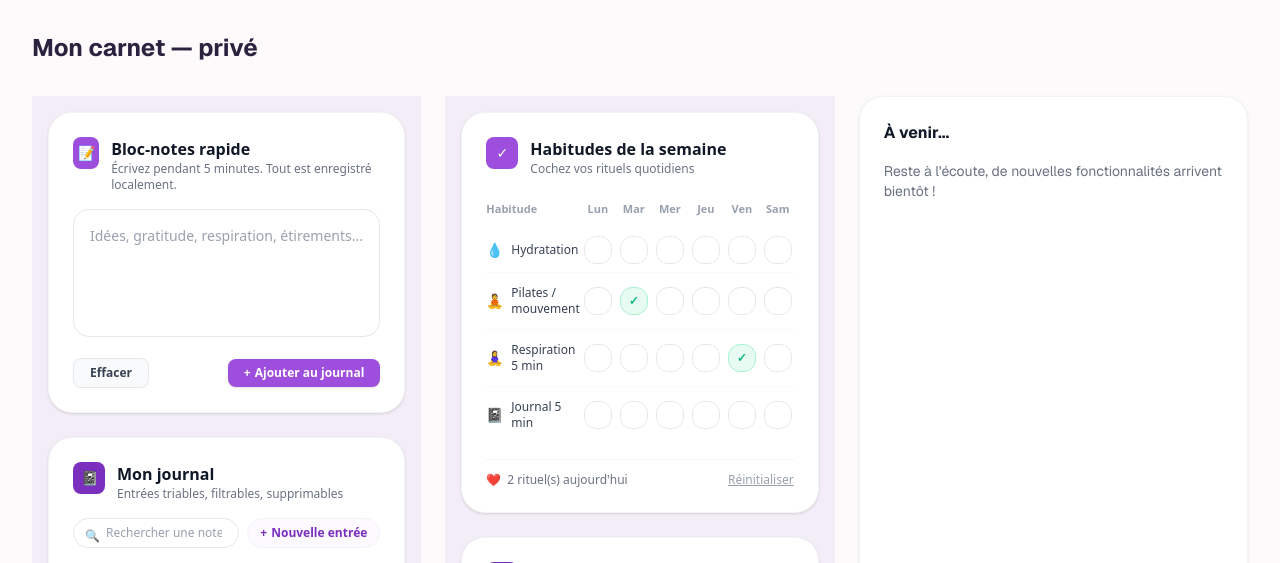
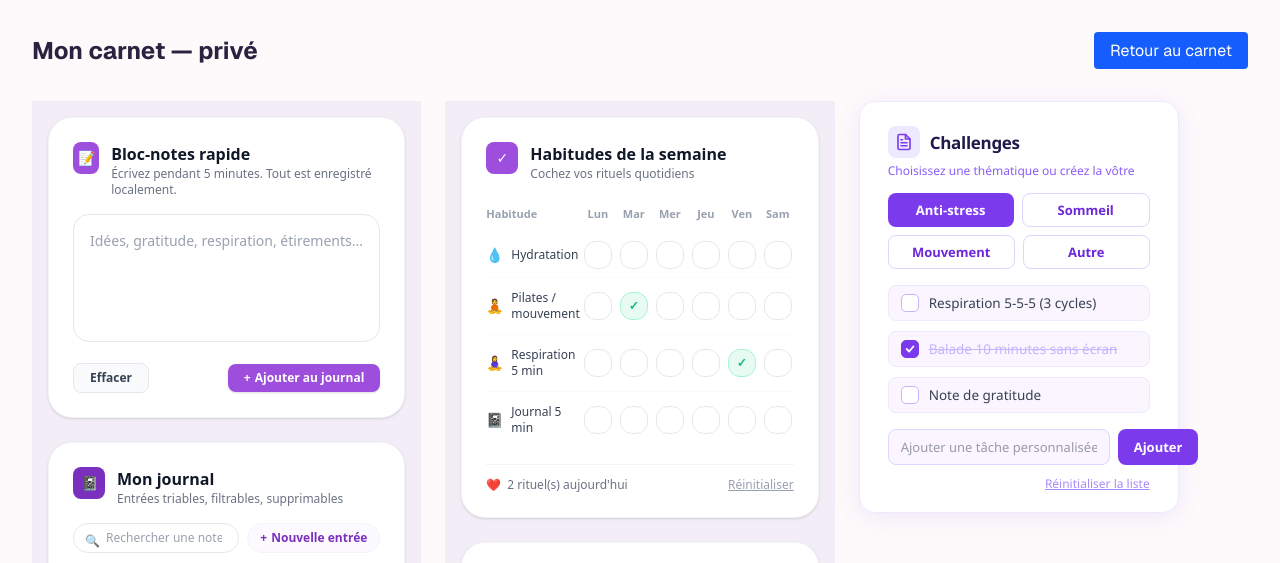
Before and after one commit to SOREA-sea/SOREA, a Next.js app: page /carnet_contenu in a window 1280 px wide. Shown: the top 563 px of the page. Built offline with nearby package versions, Linux system fonts and the light colour scheme; no server answers; a web font is replaced by a local one.

Commit message:
Carnet contenu 2

```diff
--- a/src/app/carnet_contenu/page.tsx
+++ b/src/app/carnet_contenu/page.tsx
@@ -1,11 +1,25 @@
 "use client"
+import { useRouter } from "next/navigation";
 import CarnetPlanning from "@/components/Carnet_planning";
 import CarnetBN from "@/components/Carnet_bn";
+import CarnetChallenge from "@/components/Carnet_challenge";
+import CarnetDivertissement from "@/components/Carnet_divertissement";
 
 export default function AboutPage() {
+    const router = useRouter();
+
     return (
         <main className="p-8 bg-[#fdfafb] min-h-screen">
-            <h1 className="text-2xl font-bold mb-8">Mon carnet — privé</h1>
+            <div className="flex items-center justify-between mb-8">
+                <h1 className="text-2xl font-bold">Mon carnet — privé</h1>
+                <button
+                    type="button"
+                    onClick={() => router.push('/carnet')}
+                    className="px-4 py-2 rounded bg-blue-600 text-white hover:bg-blue-700 transition"
+                >
+                    Retour au carnet
+                </button>
+            </div>
 
             <div className="grid grid-cols-1 md:grid-cols-2 lg:grid-cols-3 gap-6">
                 <div>
@@ -14,11 +28,12 @@ export default function AboutPage() {
                 <div>
                     <CarnetPlanning />
                 </div>
-                <div className="bg-white p-6 rounded-3xl shadow-sm border border-gray-100">
-                    <h2 className="font-bold text-gray-900 text-base mb-4">À venir...</h2>
-                    <p className="text-sm text-gray-500">Reste à l&apos;écoute, de nouvelles fonctionnalités arrivent bientôt !</p>
+                <div>
+                    <CarnetChallenge />
                 </div>
-
+                <div>
+                    <CarnetDivertissement />
+                </div>
             </div>
         </main>
     );
```
